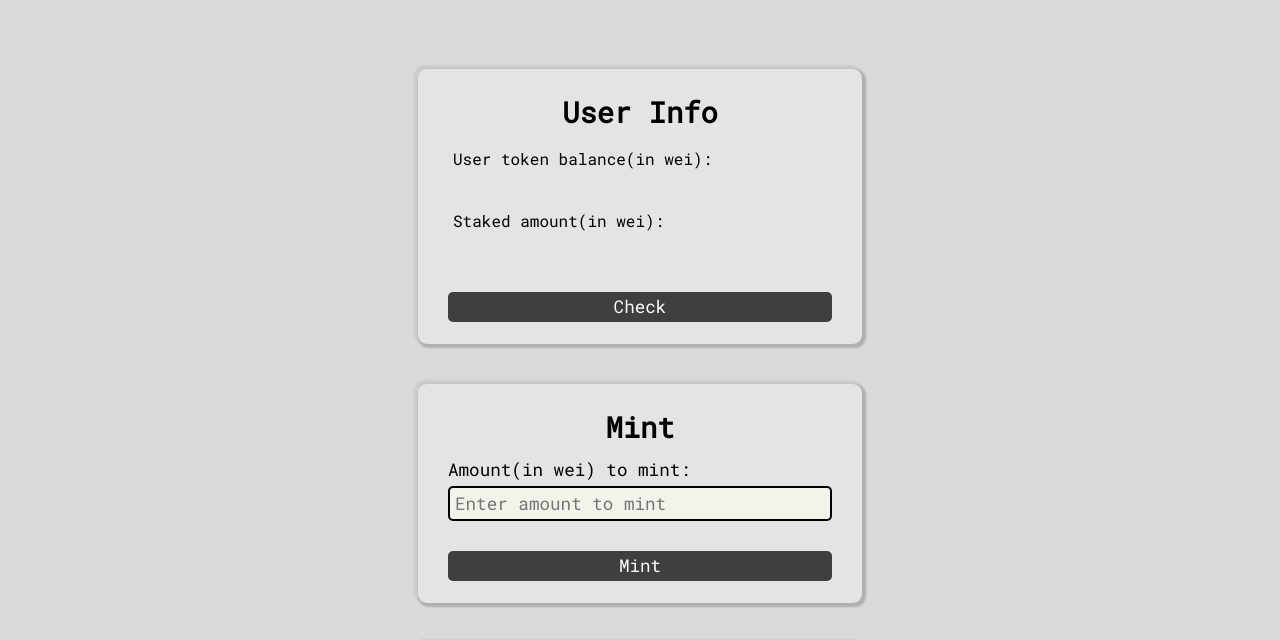
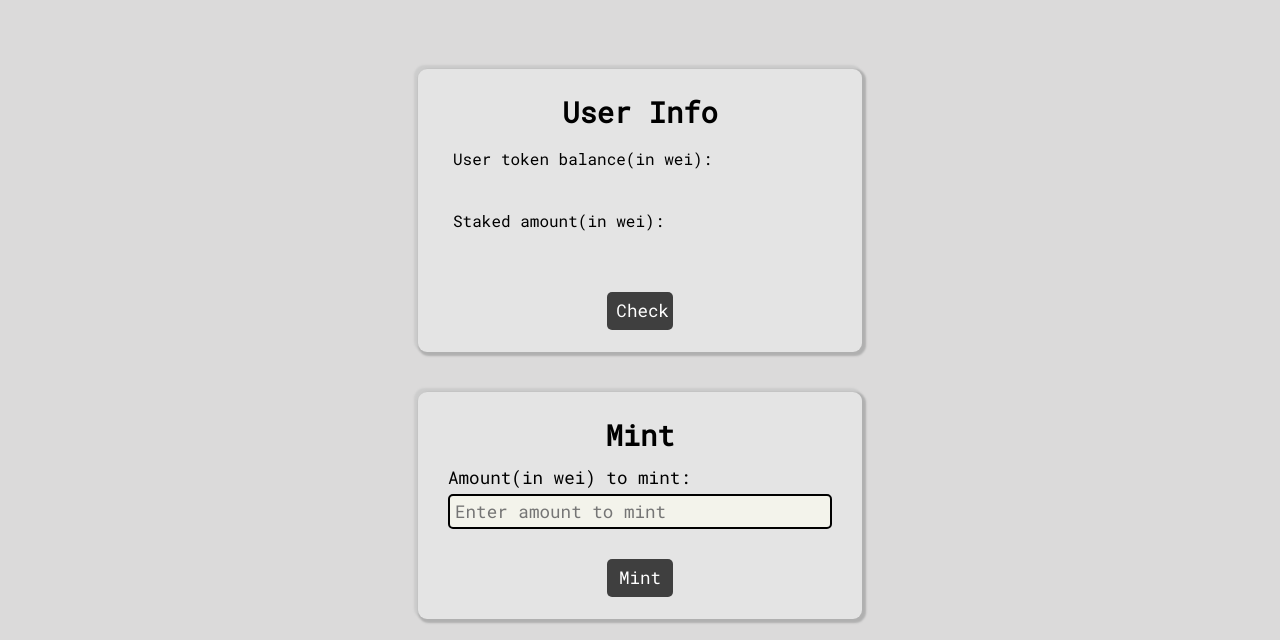
Before and after one commit to swadhinbubaipaul/staking-frontend, a website with bundled scripts: page index.html in a window 1280 px wide. Shown: the part 111-751 px from the top of the page. Built offline with nearby package versions, Linux system fonts and the light colour scheme.

Commit message:
adjusted button size

```diff
--- a/style.css
+++ b/style.css
@@ -19,6 +19,7 @@ nav h1 {
 	font-size: 2.3rem;
 	font-weight: bold;
 	color: white;
+	cursor: default;
 }
 
 #connect-btn {
@@ -87,13 +88,15 @@ nav h1 {
 	border: none;
 	font-size: 1.1rem;
 	border-radius: 5px;
-	padding: 5px;
+	padding: 9px;
 	margin: 10px 0px;
 	color: white;
 	background-color: #3f3f3f;
 	font-family: "Roboto Mono", monospace;
 	cursor: pointer;
 	margin-top: 25px;
+	width: 17%;
+	align-self: center;
 }
 #main-section .card button:hover {
 	background-color: #575656;
```
